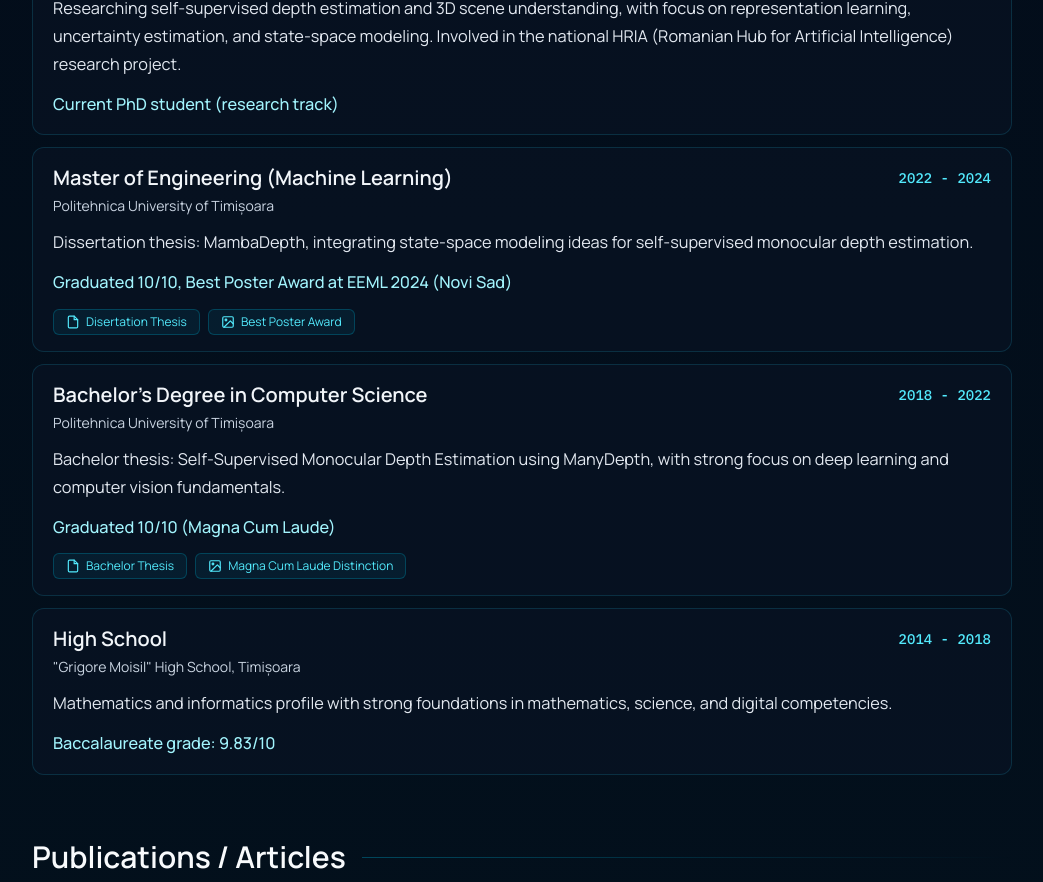
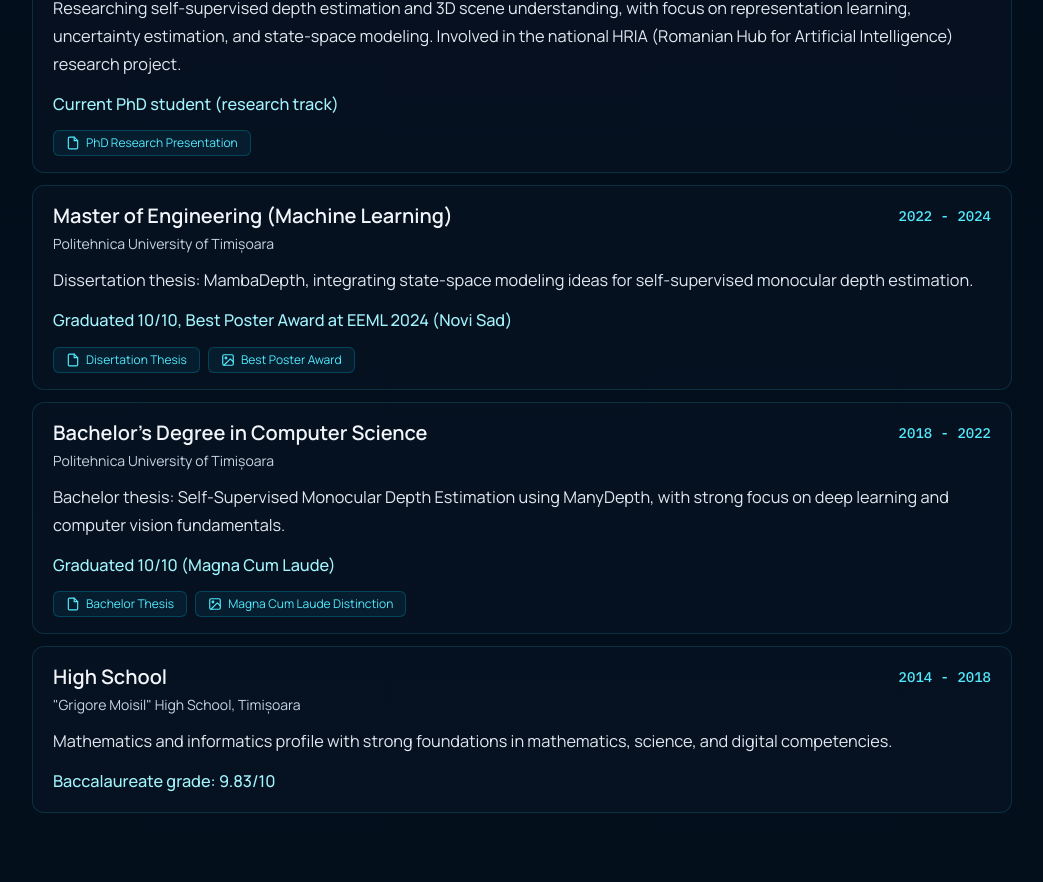
Before and after one commit to ionut-grigore99/ionut-grigore, a React (Vite) app: page / in a window 1280 px wide. Shown: the part 2840-3722 px from the top of the page, without its empty margins (118-1161 px from the left). Built offline with nearby package versions, Linux system fonts and the light colour scheme.

Commit message:
phd research presentation added

```diff
--- a/data/portfolioContent.ts
+++ b/data/portfolioContent.ts
@@ -114,6 +114,9 @@
     details:
       "Researching self-supervised depth estimation and 3D scene understanding, with focus on representation learning, uncertainty estimation, and state-space modeling. Involved in the national HRIA (Romanian Hub for Artificial Intelligence) research project.",
     note: "Current PhD student (research track)",
+    documents: [
+      { title: "PhD Research Presentation", href: "https://drive.google.com/file/d/1hHM9nMQ_KDoWqtBA9hH4VzizM2AjIWtt/view?usp=drive_link" },
+    ],
   },
   {
     degree: "Master of Engineering (Machine Learning)",
```
